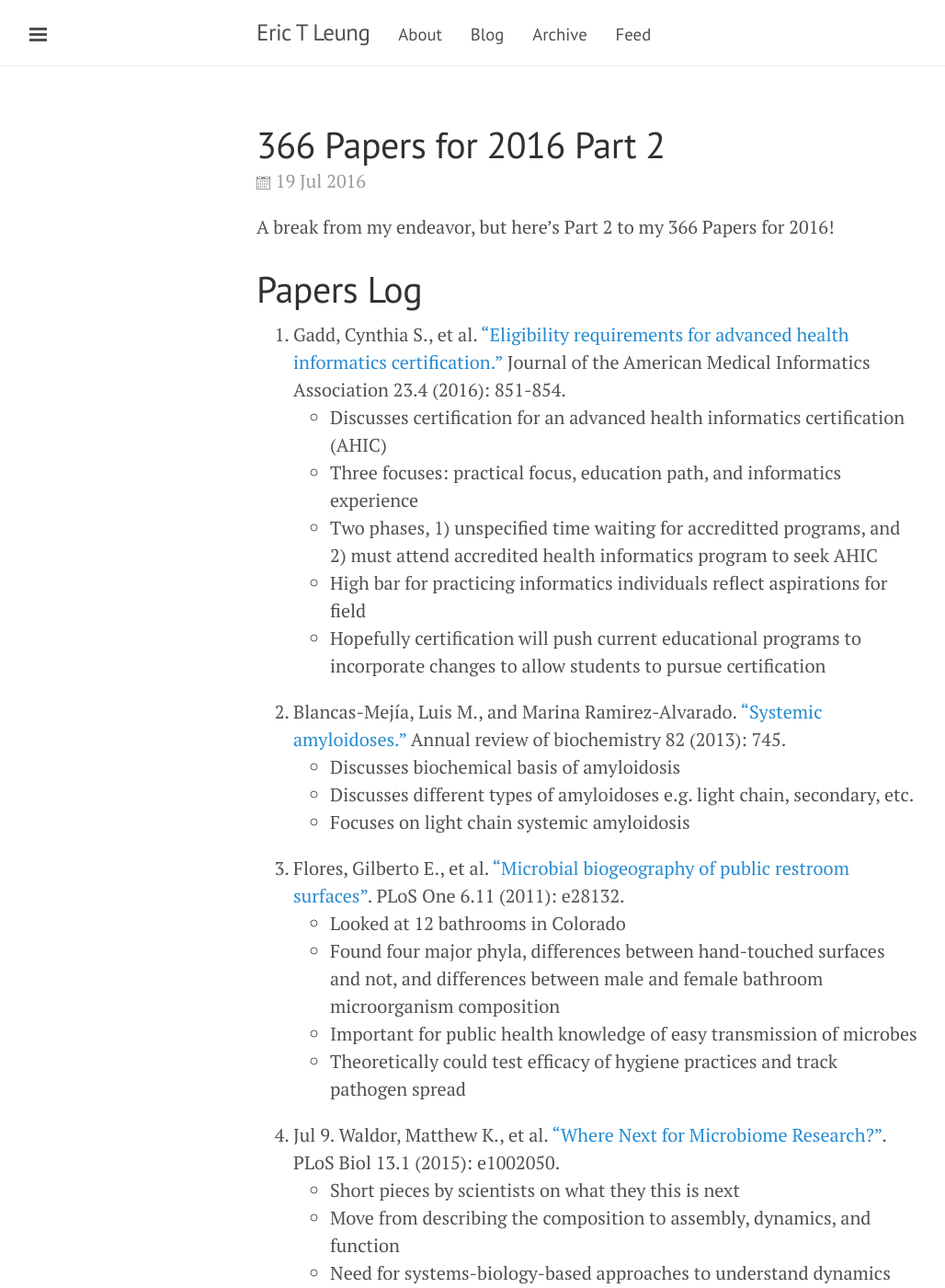
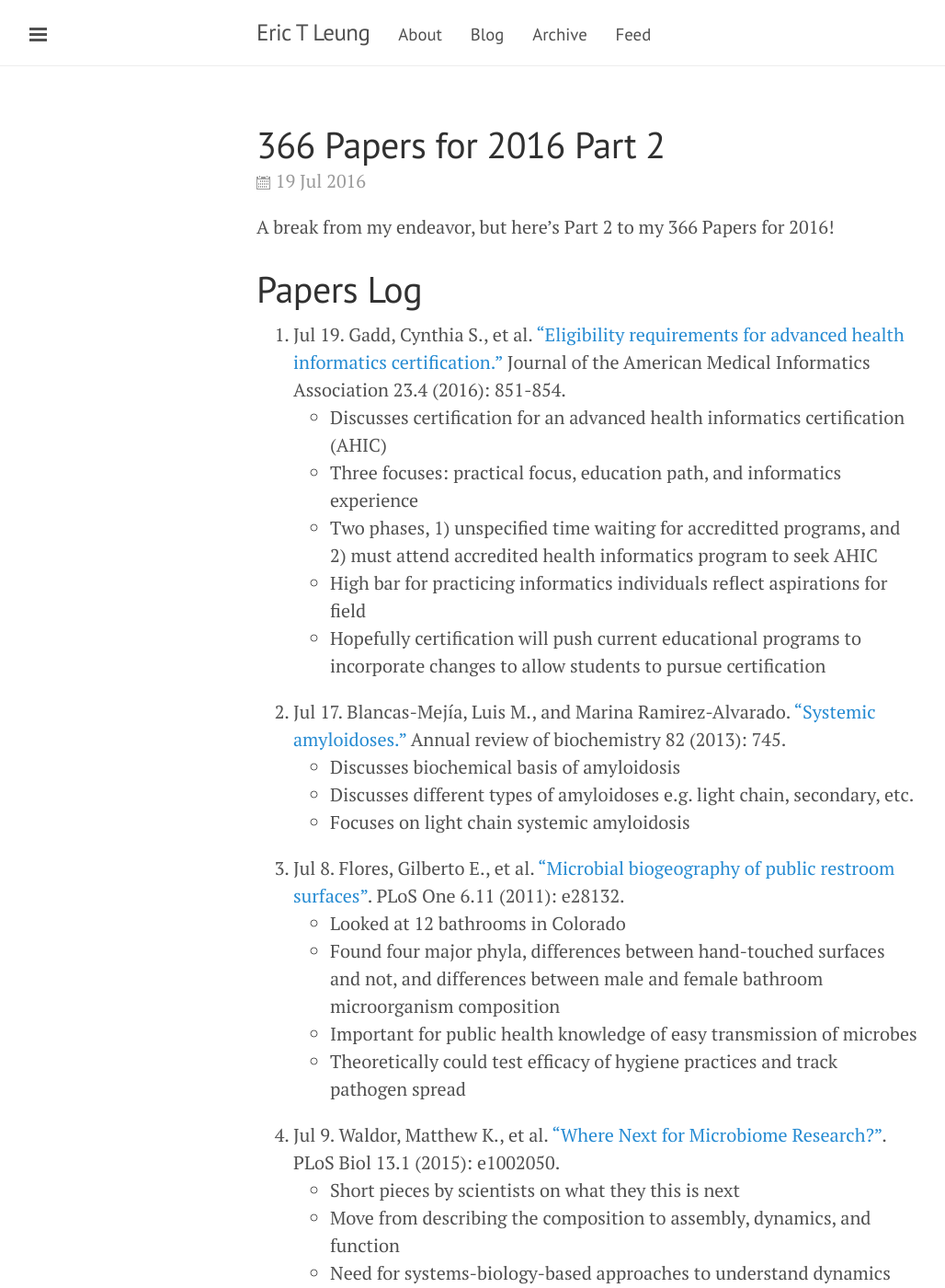
Before and after one commit to erictleung/erictleung.github.io, a Jekyll site: the page built from _posts/2016-07-19-366-papers-for-2016-part-2.md, in a window 1280 px wide and 1400 px high. Shown: the whole window at 92% size, without its empty margins (1-1029 px from the left). Built offline with Jekyll 4.4.1, drawn with Linux system fonts in a browser that asks for light colours; nearby versions of some CDN libraries.

Commit message:
Add dates for when papers read for 366 Papers Pt 2

```diff
--- a/_posts/2016-07-19-366-papers-for-2016-part-2.md
+++ b/_posts/2016-07-19-366-papers-for-2016-part-2.md
@@ -15,8 +15,9 @@ A break from my endeavor, but here's Part 2 to my 366 Papers for 2016!
 
 # Papers Log
 
-10. Gadd, Cynthia S., et al. ["Eligibility requirements for advanced health
-   informatics certification."][jul19gadd] Journal of the American Medical
+10. Jul 19. Gadd, Cynthia S., et al. ["Eligibility requirements for advanced
+    health informatics certification."][jul19gadd] Journal of the American
+    Medical
    Informatics Association 23.4 (2016): 851-854.
    - Discusses certification for an advanced health informatics certification
      (AHIC)
@@ -27,13 +28,13 @@ A break from my endeavor, but here's Part 2 to my 366 Papers for 2016!
      field
    - Hopefully certification will push current educational programs to
      incorporate changes to allow students to pursue certification
-9. Blancas-Mejía, Luis M., and Marina Ramirez-Alvarado. ["Systemic
+9. Jul 17. Blancas-Mejía, Luis M., and Marina Ramirez-Alvarado. ["Systemic
    amyloidoses."][jul17blancas] Annual review of biochemistry 82 (2013): 745.
    - Discusses biochemical basis of amyloidosis
    - Discusses different types of amyloidoses e.g. light chain, secondary, etc.
    - Focuses on light chain systemic amyloidosis
-8. Flores, Gilberto E., et al. ["Microbial biogeography of public restroom
-   surfaces"][jul08flores]. PLoS One 6.11 (2011): e28132.
+8. Jul 8. Flores, Gilberto E., et al. ["Microbial biogeography of public
+   restroom surfaces"][jul08flores]. PLoS One 6.11 (2011): e28132.
    - Looked at 12 bathrooms in Colorado
    - Found four major phyla, differences between hand-touched surfaces and not,
      and differences between male and female bathroom microorganism composition
```
